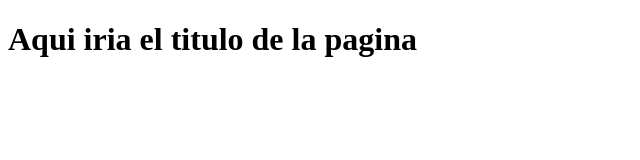
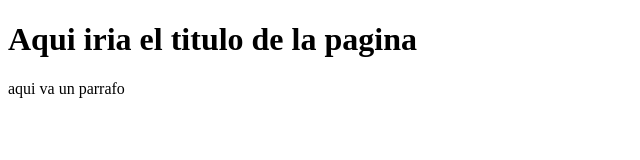
Before and after one commit to samcep/proyecto-web-empresa-C, a plain HTML site: page index.html in a window 1280 px wide. Shown: the whole page, without its empty margins (0-640 px from the left). Drawn offline with Linux system fonts and the light colour scheme.

Commit message:
Update index.html

```diff
--- a/index.html
+++ b/index.html
@@ -8,5 +8,6 @@
 </head>
 <body>
     <h1>Aqui iria el titulo de la pagina</h1>
+    <p>aqui va un parrafo</p>
 </body>
 </html>
```
